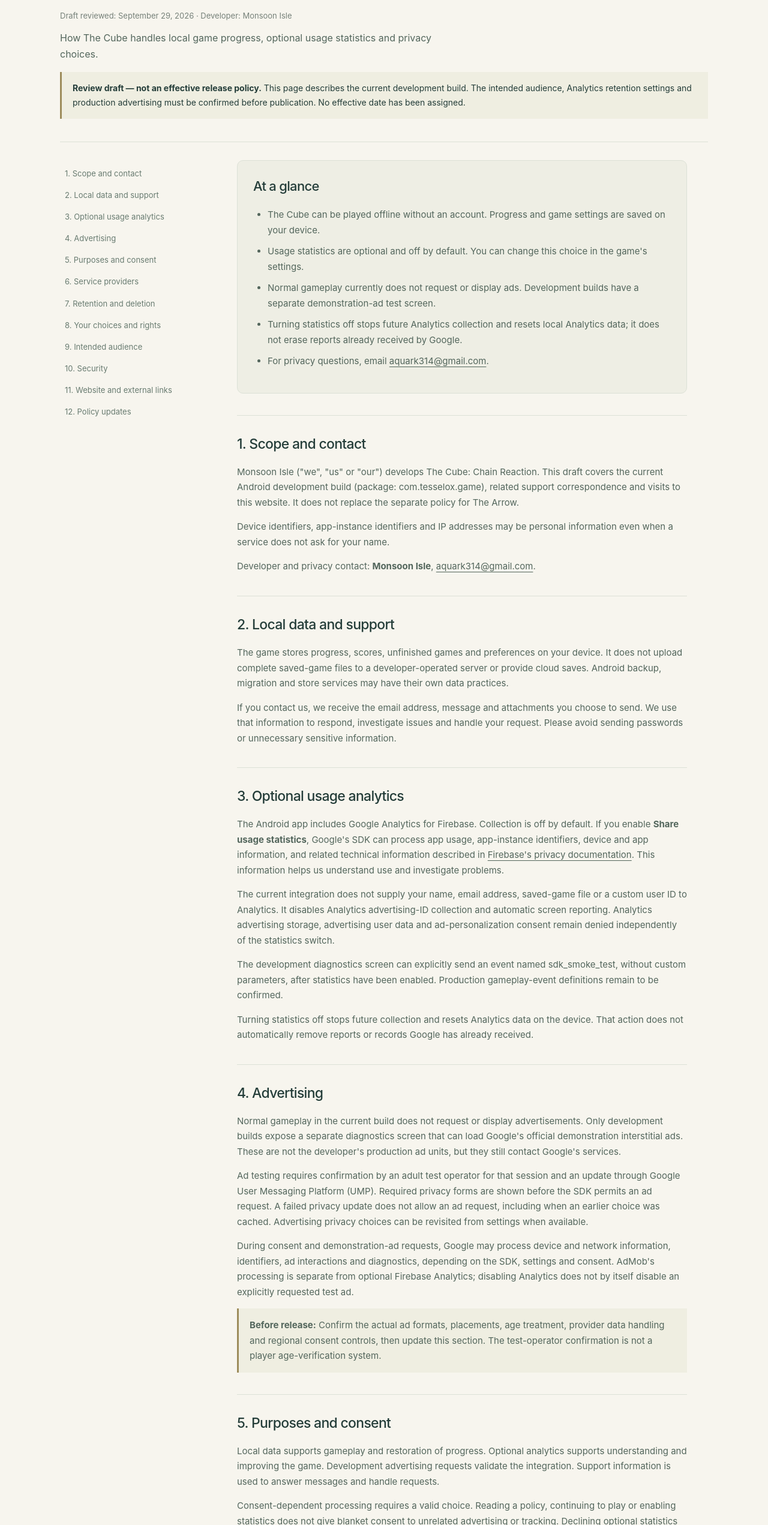
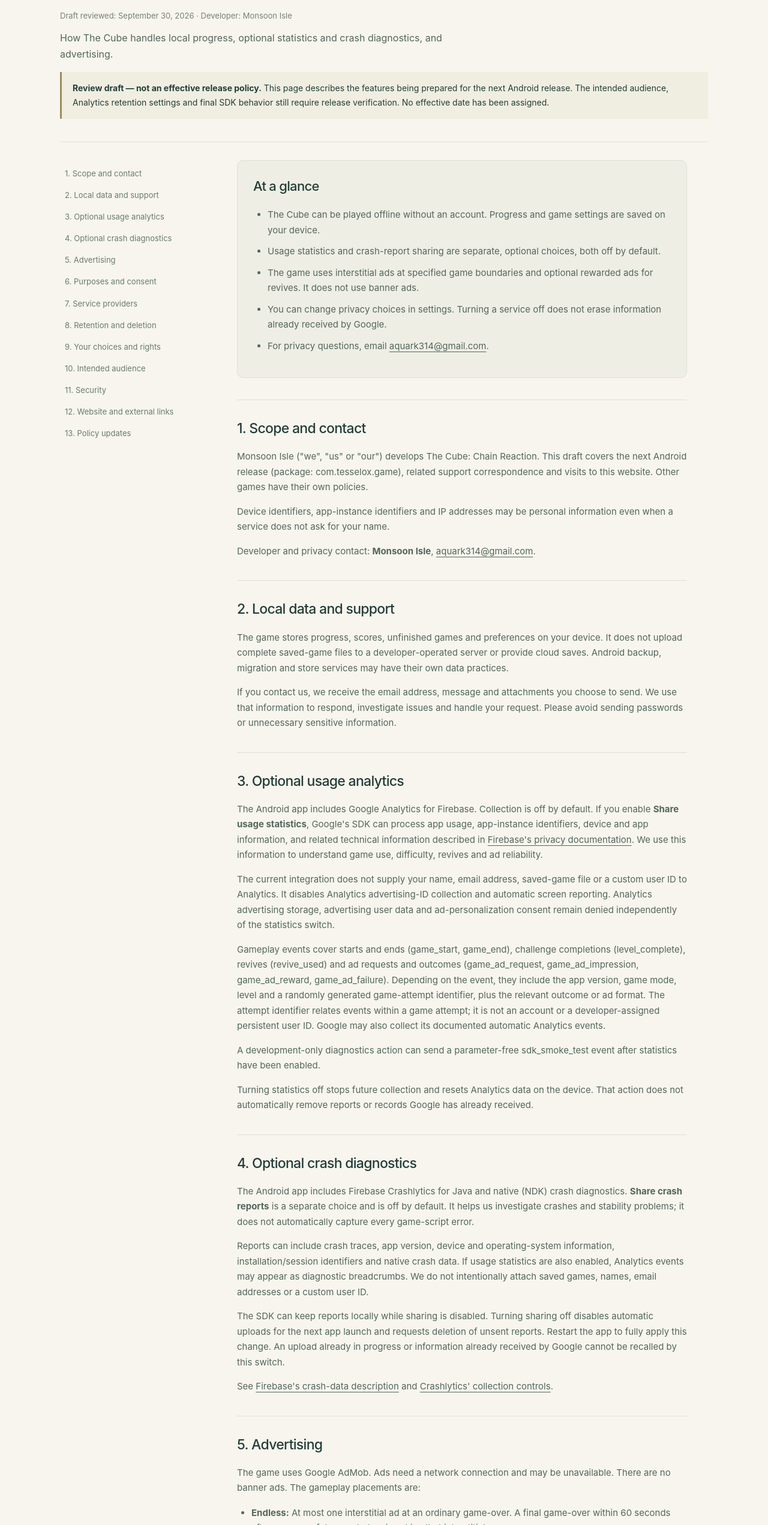
Before and after one commit to MonsoonIsle/MonsoonIsle.github.io, a plain HTML site: page en/games/the-cube/privacy/index.html in a window 1280 px wide. Shown: the part 258-2800 px from the top of the page at 60% size. Drawn offline with Linux system fonts and the light colour scheme.

Commit message:
Align The Cube policy draft with ads analytics and crash choices

```diff
--- a/en/games/the-cube/privacy/index.html
+++ b/en/games/the-cube/privacy/index.html
@@ -4,7 +4,7 @@
   <meta charset="utf-8">
   <meta name="viewport" content="width=device-width,initial-scale=1">
   <title>The Cube: Chain Reaction — Privacy Policy Draft | Monsoon Isle</title>
-  <meta name="description" content="Review draft of The Cube's privacy policy: local progress, optional Firebase Analytics, demonstration ads and privacy choices.">
+  <meta name="description" content="Review draft of The Cube's privacy policy: local progress, optional analytics and crash diagnostics, gameplay ads and privacy choices.">
   <meta name="robots" content="noindex,nofollow">
   <meta name="theme-color" content="#234c44">
   <link rel="icon" href="/assets/monsoon-isle-icon.png?v=20260918-2" type="image/png">
@@ -21,39 +21,40 @@
     <div class="legal-hero">
       <span class="eyebrow">THE CUBE: CHAIN REACTION · LEGAL</span>
       <h1>Privacy Policy Draft</h1>
-      <p class="small">Draft reviewed: <time datetime="2026-09-29">September 29, 2026</time> · Developer: Monsoon Isle</p>
-      <p class="legal-intro">How The Cube handles local game progress, optional usage statistics and privacy choices.</p>
-      <div class="note" role="note"><strong>Review draft — not an effective release policy.</strong> This page describes the current development build. The intended audience, Analytics retention settings and production advertising must be confirmed before publication. No effective date has been assigned.</div>
+      <p class="small">Draft reviewed: <time datetime="2026-09-30">September 30, 2026</time> · Developer: Monsoon Isle</p>
+      <p class="legal-intro">How The Cube handles local progress, optional statistics and crash diagnostics, and advertising.</p>
+      <div class="note" role="note"><strong>Review draft — not an effective release policy.</strong> This page describes the features being prepared for the next Android release. The intended audience, Analytics retention settings and final SDK behavior still require release verification. No effective date has been assigned.</div>
     </div>
     <div class="legal-layout">
       <aside class="toc" aria-label="Privacy policy contents">
         <a href="#scope">1. Scope and contact</a>
         <a href="#local">2. Local data and support</a>
         <a href="#analytics">3. Optional usage analytics</a>
-        <a href="#ads">4. Advertising</a>
-        <a href="#purposes">5. Purposes and consent</a>
-        <a href="#sharing">6. Service providers</a>
-        <a href="#retention">7. Retention and deletion</a>
-        <a href="#choices">8. Your choices and rights</a>
-        <a href="#audience">9. Intended audience</a>
-        <a href="#security">10. Security</a>
-        <a href="#website">11. Website and external links</a>
-        <a href="#changes">12. Policy updates</a>
+        <a href="#diagnostics">4. Optional crash diagnostics</a>
+        <a href="#ads">5. Advertising</a>
+        <a href="#purposes">6. Purposes and consent</a>
+        <a href="#sharing">7. Service providers</a>
+        <a href="#retention">8. Retention and deletion</a>
+        <a href="#choices">9. Your choices and rights</a>
+        <a href="#audience">10. Intended audience</a>
+        <a href="#security">11. Security</a>
+        <a href="#website">12. Website and external links</a>
+        <a href="#changes">13. Policy updates</a>
       </aside>
       <article class="policy">
         <div class="policy-summary" aria-labelledby="summary-title">
           <h2 id="summary-title">At a glance</h2>
           <ul>
             <li>The Cube can be played offline without an account. Progress and game settings are saved on your device.</li>
-            <li>Usage statistics are optional and off by default. You can change this choice in the game's settings.</li>
-            <li>Normal gameplay currently does not request or display ads. Development builds have a separate demonstration-ad test screen.</li>
-            <li>Turning statistics off stops future Analytics collection and resets local Analytics data; it does not erase reports already received by Google.</li>
+            <li>Usage statistics and crash-report sharing are separate, optional choices, both off by default.</li>
+            <li>The game uses interstitial ads at specified game boundaries and optional rewarded ads for revives. It does not use banner ads.</li>
+            <li>You can change privacy choices in settings. Turning a service off does not erase information already received by Google.</li>
             <li>For privacy questions, email <a href="mailto:aquark314@gmail.com">aquark314@gmail.com</a>.</li>
           </ul>
         </div>
         <section id="scope">
           <h2>1. Scope and contact</h2>
-          <p>Monsoon Isle ("we", "us" or "our") develops The Cube: Chain Reaction. This draft covers the current Android development build (package: <span class="package-name">com.tesselox.game</span>), related support correspondence and visits to this website. It does not replace the separate policy for The Arrow.</p>
+          <p>Monsoon Isle ("we", "us" or "our") develops The Cube: Chain Reaction. This draft covers the next Android release (package: <span class="package-name">com.tesselox.game</span>), related support correspondence and visits to this website. Other games have their own policies.</p>
           <p>Device identifiers, app-instance identifiers and IP addresses may be personal information even when a service does not ask for your name.</p>
           <p>Developer and privacy contact: <strong>Monsoon Isle</strong>, <a href="mailto:aquark314@gmail.com">aquark314@gmail.com</a>.</p>
         </section>
@@ -64,59 +65,73 @@
         </section>
         <section id="analytics">
           <h2>3. Optional usage analytics</h2>
-          <p>The Android app includes Google Analytics for Firebase. Collection is off by default. If you enable <strong>Share usage statistics</strong>, Google's SDK can process app usage, app-instance identifiers, device and app information, and related technical information described in <a href="https://firebase.google.com/support/privacy">Firebase's privacy documentation</a>. This information helps us understand use and investigate problems.</p>
+          <p>The Android app includes Google Analytics for Firebase. Collection is off by default. If you enable <strong>Share usage statistics</strong>, Google's SDK can process app usage, app-instance identifiers, device and app information, and related technical information described in <a href="https://firebase.google.com/support/privacy">Firebase's privacy documentation</a>. We use this information to understand game use, difficulty, revives and ad reliability.</p>
           <p>The current integration does not supply your name, email address, saved-game file or a custom user ID to Analytics. It disables Analytics advertising-ID collection and automatic screen reporting. Analytics advertising storage, advertising user data and ad-personalization consent remain denied independently of the statistics switch.</p>
-          <p>The development diagnostics screen can explicitly send an event named <span class="package-name">sdk_smoke_test</span>, without custom parameters, after statistics have been enabled. Production gameplay-event definitions remain to be confirmed.</p>
+          <p>Gameplay events cover starts and ends (<span class="package-name">game_start</span>, <span class="package-name">game_end</span>), challenge completions (<span class="package-name">level_complete</span>), revives (<span class="package-name">revive_used</span>) and ad requests and outcomes (<span class="package-name">game_ad_request</span>, <span class="package-name">game_ad_impression</span>, <span class="package-name">game_ad_reward</span>, <span class="package-name">game_ad_failure</span>). Depending on the event, they include the app version, game mode, level and a randomly generated game-attempt identifier, plus the relevant outcome or ad format. The attempt identifier relates events within a game attempt; it is not an account or a developer-assigned persistent user ID. Google may also collect its documented automatic Analytics events.</p>
+          <p>A development-only diagnostics action can send a parameter-free <span class="package-name">sdk_smoke_test</span> event after statistics have been enabled.</p>
           <p>Turning statistics off stops future collection and resets Analytics data on the device. That action does not automatically remove reports or records Google has already received.</p>
         </section>
+        <section id="diagnostics">
+          <h2>4. Optional crash diagnostics</h2>
+          <p>The Android app includes Firebase Crashlytics for Java and native (NDK) crash diagnostics. <strong>Share crash reports</strong> is a separate choice and is off by default. It helps us investigate crashes and stability problems; it does not automatically capture every game-script error.</p>
+          <p>Reports can include crash traces, app version, device and operating-system information, installation/session identifiers and native crash data. If usage statistics are also enabled, Analytics events may appear as diagnostic breadcrumbs. We do not intentionally attach saved games, names, email addresses or a custom user ID.</p>
+          <p>The SDK can keep reports locally while sharing is disabled. Turning sharing off disables automatic uploads for the next app launch and requests deletion of unsent reports. Restart the app to fully apply this change. An upload already in progress or information already received by Google cannot be recalled by this switch.</p>
+          <p>See <a href="https://firebase.google.com/support/privacy#crash-stored-info">Firebase's crash-data description</a> and <a href="https://firebase.google.com/docs/reference/android/com/google/firebase/crashlytics/FirebaseCrashlytics">Crashlytics' collection controls</a>.</p>
+        </section>
         <section id="ads">
-          <h2>4. Advertising</h2>
-          <p>Normal gameplay in the current build does not request or display advertisements. Only development builds expose a separate diagnostics screen that can load Google's official demonstration interstitial ads. These are not the developer's production ad units, but they still contact Google's services.</p>
-          <p>Ad testing requires confirmation by an adult test operator for that session and an update through Google User Messaging Platform (UMP). Required privacy forms are shown before the SDK permits an ad request. A failed privacy update does not allow an ad request, including when an earlier choice was cached. Advertising privacy choices can be revisited from settings when available.</p>
-          <p>During consent and demonstration-ad requests, Google may process device and network information, identifiers, ad interactions and diagnostics, depending on the SDK, settings and consent. AdMob's processing is separate from optional Firebase Analytics; disabling Analytics does not by itself disable an explicitly requested test ad.</p>
-          <p class="note"><strong>Before release:</strong> Confirm the actual ad formats, placements, age treatment, provider data handling and regional consent controls, then update this section. The test-operator confirmation is not a player age-verification system.</p>
+          <h2>5. Advertising</h2>
+          <p>The game uses Google AdMob. Ads need a network connection and may be unavailable. There are no banner ads. The gameplay placements are:</p>
+          <ul>
+            <li><strong>Endless:</strong> At most one interstitial ad at an ordinary game-over. A final game-over within 60 seconds after a successful rewarded revive skips that interstitial.</li>
+            <li><strong>Challenges:</strong> One interstitial opportunity after every three first-time level completions. Replaying a previously completed level does not advance this count.</li>
+            <li><strong>Optional revives:</strong> In either mode, you can choose a rewarded ad for one revive, with at most two rewarded revives per game or challenge attempt. The revive is granted only when the ad reports that the reward was earned.</li>
+          </ul>
+          <p>Advertising privacy is managed through Google User Messaging Platform (UMP), with required forms before an ad request is permitted. You can revisit available advertising privacy options in settings. A failed privacy update or unavailable ad does not prevent offline gameplay.</p>
+          <p>Google's advertising SDK can process IP addresses (including to estimate general location), ad interactions, diagnostic data and device identifiers, including advertising or app-set identifiers where permitted. Google uses these for advertising, measurement and fraud prevention. See <a href="https://developers.google.com/admob/android/privacy/play-data-disclosure">Google's Mobile Ads data disclosure</a>. This processing is separate from optional Analytics and Crashlytics; their switches do not disable AdMob's own processing.</p>
+          <p class="note"><strong>Before release:</strong> Verify production ad-unit formats, final audience and age treatment, and the configured regional consent messages against the distributed build. Development test-operator confirmation is not player age verification.</p>
         </section>
         <section id="purposes">
-          <h2>5. Purposes and consent</h2>
-          <p>Local data supports gameplay and restoration of progress. Optional analytics supports understanding and improving the game. Development advertising requests validate the integration. Support information is used to answer messages and handle requests.</p>
-          <p>Consent-dependent processing requires a valid choice. Reading a policy, continuing to play or enabling statistics does not give blanket consent to unrelated advertising or tracking. Declining optional statistics does not prevent offline play.</p>
+          <h2>6. Purposes and consent</h2>
+          <p>Local data supports gameplay and restoration of progress. Optional statistics help improve the game, optional crash reports help diagnose failures, and advertising supports the game and provides chosen revive rewards. Support information is used to answer messages and handle requests.</p>
+          <p>Consent-dependent processing requires a valid choice. Reading a policy, continuing to play or enabling one optional service does not give blanket consent to other processing. Declining optional statistics or crash sharing does not prevent offline play.</p>
           <p class="note"><strong>Before release:</strong> Confirm the applicable legal bases, notices and consent requirements for the final audience and launch regions. This draft does not claim those release checks are complete.</p>
         </section>
         <section id="sharing">
-          <h2>6. Service providers</h2>
-          <p>Google receives information through the enabled Analytics service and through explicitly requested consent/ad tests. GitHub Pages hosts this website, and email providers process support correspondence. These services may process information outside your country under their applicable terms and privacy notices.</p>
+          <h2>7. Service providers</h2>
+          <p>Google receives information through enabled Analytics and Crashlytics services and through advertising and consent requests. GitHub Pages hosts this website, and email providers process support correspondence. These services may process information outside your country under their applicable terms and privacy notices.</p>
           <p>See <a href="https://policies.google.com/privacy">Google's Privacy Policy</a>, <a href="https://policies.google.com/technologies/partner-sites">Google's partner-app data explanation</a> and <a href="https://firebase.google.com/support/privacy">Firebase privacy information</a>. The final policy must describe any additional providers or processing introduced before release.</p>
         </section>
         <section id="retention">
-          <h2>7. Retention and deletion</h2>
+          <h2>8. Retention and deletion</h2>
           <p>Local game data remains until updated or removed, including by clearing the app's storage or uninstalling it, subject to Android backup and migration behavior. Clearing game storage resets progress. Turning off statistics resets local Analytics data without deleting saved-game progress.</p>
-          <p class="note"><strong>Analytics retention is awaiting console verification.</strong> The applicable duration and reset-on-new-activity setting for The Cube's Firebase/Google Analytics property must be recorded here before publication. The Arrow's retention statement is not evidence of The Cube's settings.</p>
-          <p>Analytics settings do not define retention for AdMob data, standard aggregate reports, hosting logs or support correspondence. Service-provider notices describe their separate processing. Support messages are retained as needed to resolve requests and meet applicable obligations, then deleted or anonymized when no longer needed.</p>
+          <p class="note"><strong>Analytics retention is awaiting console verification.</strong> The applicable duration and reset-on-new-activity setting for The Cube's Firebase/Google Analytics property must be recorded here before publication. No property-specific retention duration has been verified for this draft.</p>
+          <p>Google documents a 90-day retention period for Crashlytics traces, extracted native-crash data and associated identifiers before removal from live and backup systems begins. Native minidumps are temporary processing data. This is the <a href="https://firebase.google.com/support/privacy">provider's documented practice</a>, not a separately verified Analytics setting.</p>
+          <p>Analytics settings do not define retention for Crashlytics, AdMob data, standard aggregate reports, hosting logs or support correspondence. Support messages are retained as needed to resolve requests and meet applicable obligations, then deleted or anonymized when no longer needed.</p>
           <p>Deleting local data or uninstalling the game does not automatically erase data already sent to a provider. There is no game account to delete. Without accounts or custom user IDs, an email address alone may not identify a particular app installation or Analytics record.</p>
         </section>
         <section id="choices">
-          <h2>8. Your choices and privacy rights</h2>
-          <p>Open <strong>Settings → More Settings → Set</strong> to read the local privacy summary, turn optional usage statistics on or off, and update or review available advertising privacy choices. Network failures leave offline gameplay available.</p>
+          <h2>9. Your choices and privacy rights</h2>
+          <p>Open <strong>Settings → More Settings</strong> to reach the <strong>About &amp; Privacy</strong> page. Choose <strong>Privacy &amp; Data Choices</strong> to change the separate usage-statistics and crash-report choices, and update or review available advertising privacy options. Choose <strong>Privacy Policy</strong> to open this full policy, or <strong>Contact Support</strong> to compose an email to our support address. Restart after turning crash sharing off. Network failures leave offline gameplay available.</p>
           <p>Depending on applicable law, you may have rights to access, correct or delete information, restrict or object to processing, request portability, withdraw consent or complain to a supervisory authority. Contact <a href="mailto:aquark314@gmail.com?subject=The%20Cube%20Privacy%20Request">aquark314@gmail.com</a> with the subject "The Cube Privacy Request" and relevant context.</p>
           <p>We may need additional information to locate records or verify a request. We will explain limitations where we cannot identify data or a provider independently controls it. Please do not send passwords or identity documents unsolicited.</p>
         </section>
         <section id="audience">
-          <h2>9. Intended audience</h2>
+          <h2>10. Intended audience</h2>
           <p class="note"><strong>Awaiting a product decision.</strong> The intended age groups have not been finalized. The earlier 13+ proposal is not a confirmed restriction or an assigned store content rating. This draft does not claim the game is directed to, or excludes, any particular child age group.</p>
           <p>Before publication, the declared target audience, marketing, advertising and data handling must match the actual product. The store's content rating is a separate questionnaire-based assessment. Age-related protections and consent requirements must be checked for the selected release regions.</p>
           <p>Parents or guardians with privacy concerns can contact <a href="mailto:aquark314@gmail.com">aquark314@gmail.com</a>.</p>
         </section>
         <section id="security">
-          <h2>10. Security</h2>
+          <h2>11. Security</h2>
           <p>Local data relies on device and operating-system protections. Google's relevant services use encrypted network connections. No transmission or storage method guarantees absolute security. Protect your device and share only necessary information when contacting support.</p>
         </section>
         <section id="website">
-          <h2>11. Website and external links</h2>
+          <h2>12. Website and external links</h2>
           <p>This static Monsoon Isle website uses no site analytics scripts, tracking cookies or browser local storage. GitHub Pages may process visitors' IP addresses and hosting logs under the <a href="https://docs.github.com/en/site-policy/privacy-policies/github-general-privacy-statement">GitHub Privacy Statement</a>.</p>
           <p>External websites and services apply their own privacy policies. Their notices do not replace our responsibility to describe the game's actual practices.</p>
         </section>
         <section id="changes">
-          <h2>12. Policy updates</h2>
+          <h2>13. Policy updates</h2>
           <p>The final published policy will have an effective date. It will be updated when features, providers or data practices change. Material changes and any new consent will be handled as required before the relevant processing.</p>
           <p>Privacy and game support: <a href="mailto:aquark314@gmail.com">aquark314@gmail.com</a>.</p>
         </section>
```
Also changed, not shown: app-ads.txt (added), 1 other file.
